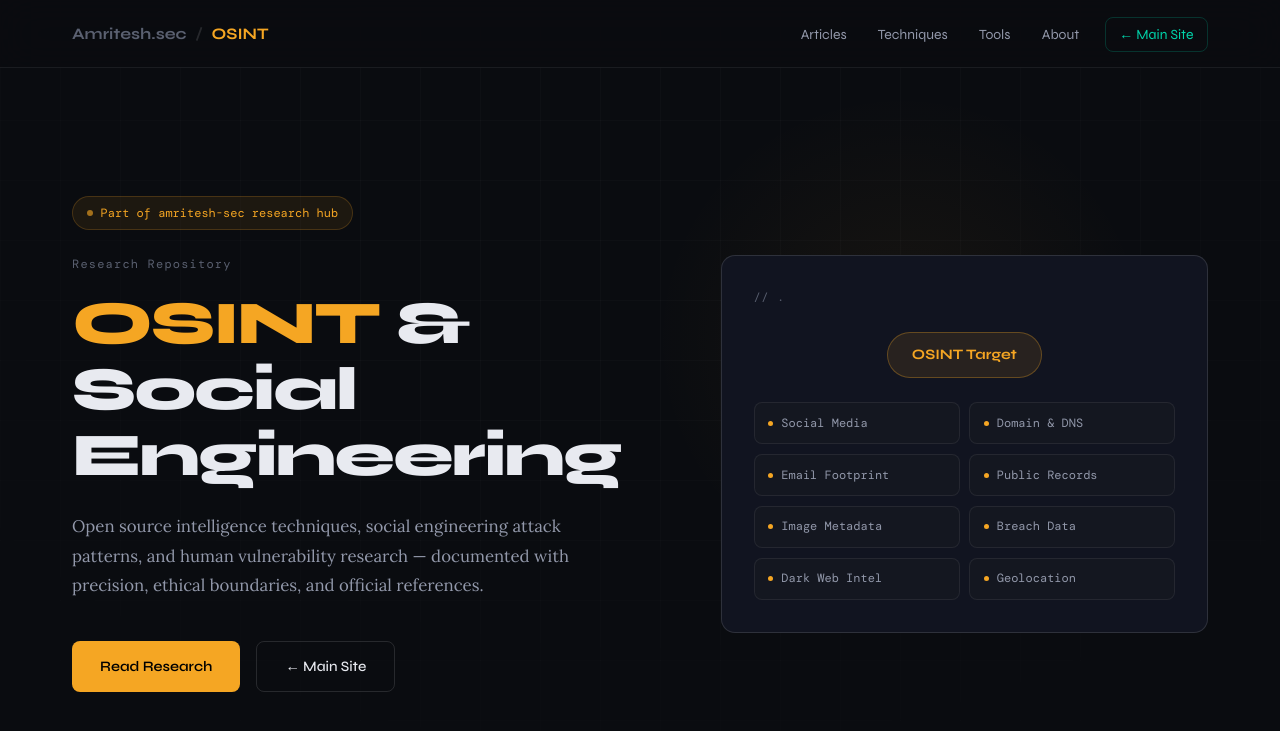
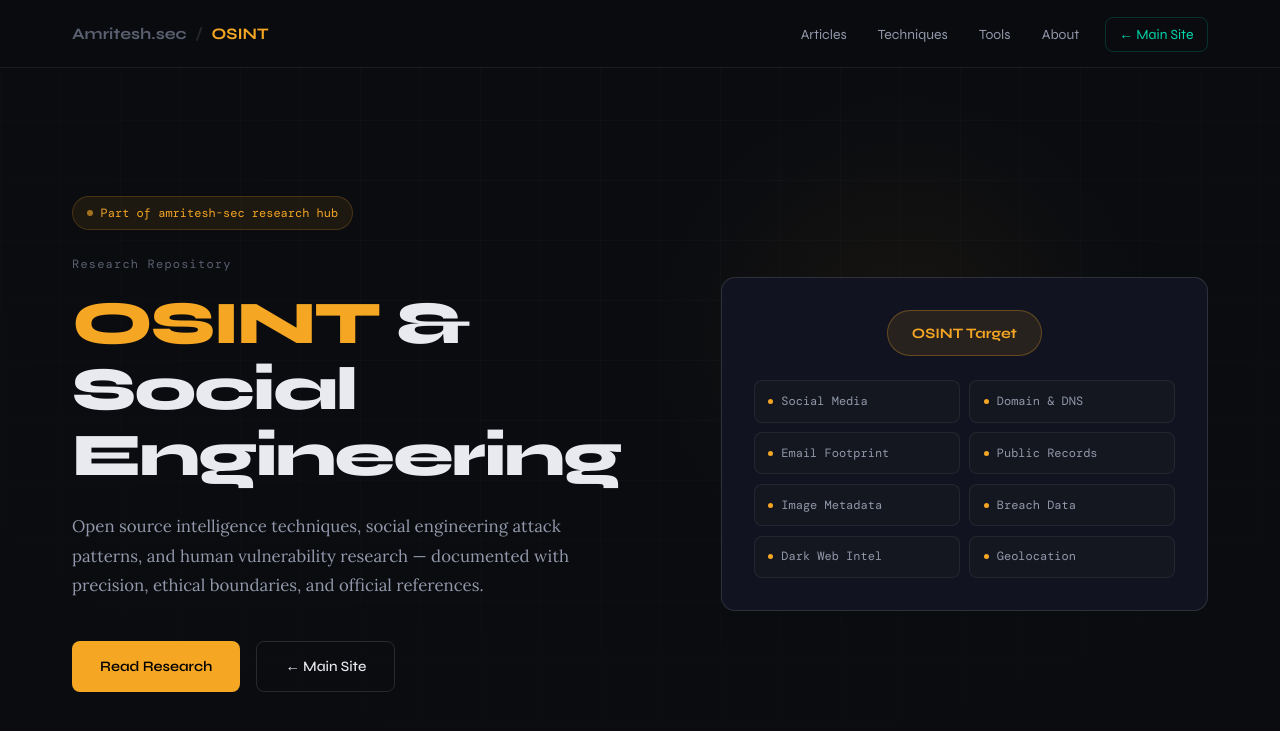
Before and after one commit to amritesh-sec/osint-social-eng, a Jekyll site: the page built from index.html, in a window 1280 px wide and 900 px high. Shown: the top 731 px of the window. Built offline with Jekyll 4.4.1, drawn with Linux system fonts in a browser that asks for light colours; some web fonts are replaced.

Commit message:
Update index.html
comment 1

```diff
--- a/index.html
+++ b/index.html
@@ -33,7 +33,7 @@ description: "In-depth research on open source intelligence techniques, social e
 
     <div class="hero-visual">
       <div class="osint-map">
-        <p class="map-title">// <!-- osint_framework.map -->. </p>
+        <!--<p class="map-title">//  osint_framework.map  </p> -->
         <div class="map-center">
           <span class="map-core">OSINT Target</span>
         </div>
```
